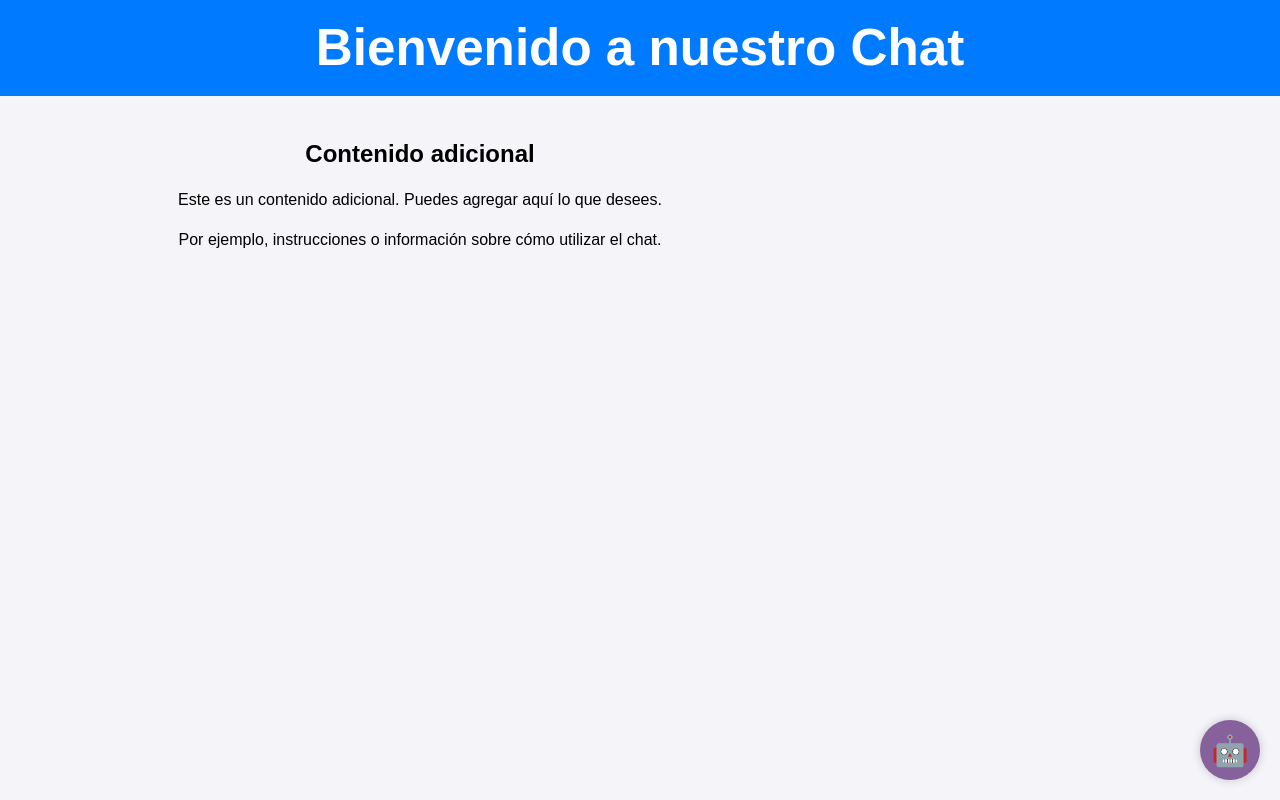
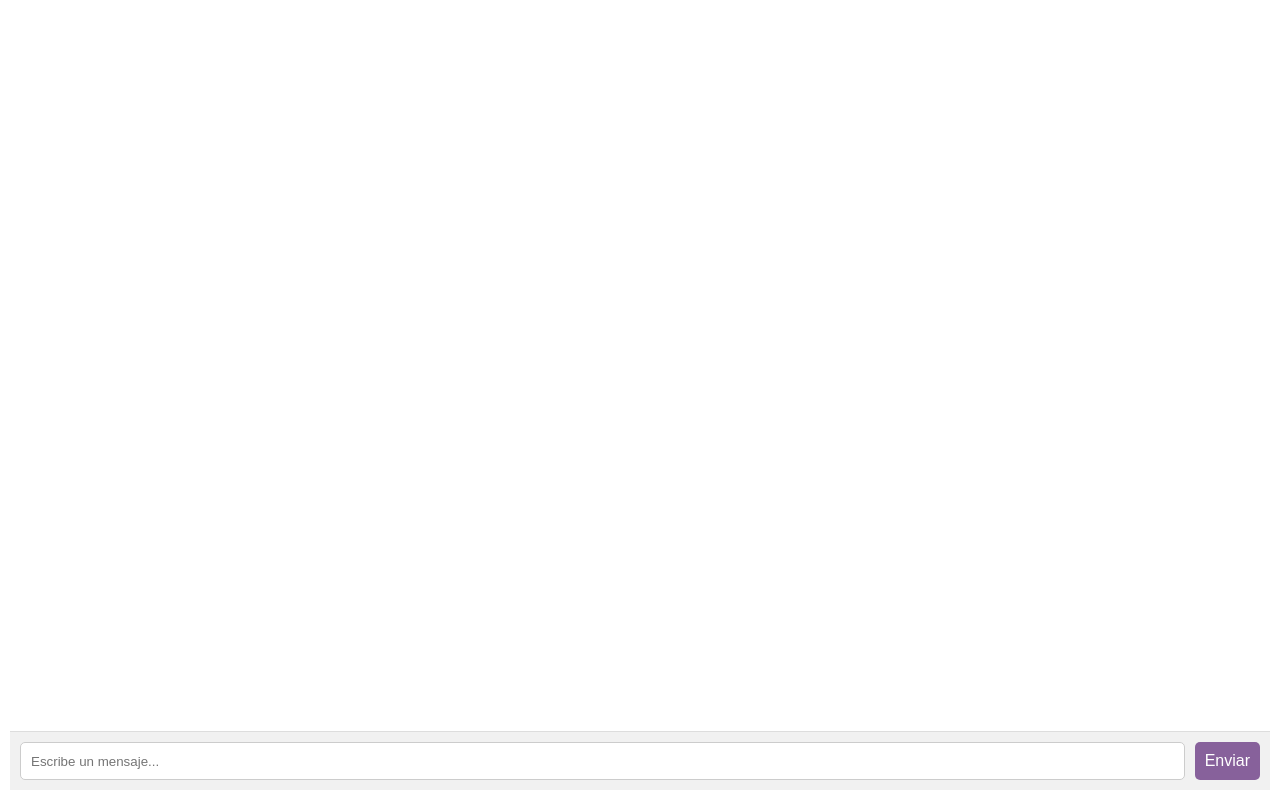
Before and after one commit to Fullmindtech-Org/chabot-ui-demo, a React (Vite) app: page / in a window 1280 px wide. Built offline with nearby package versions, Linux system fonts and the light colour scheme.

Commit message:
chat pantalla completa

```diff
--- a/src/App.css
+++ b/src/App.css
@@ -1,81 +1,10 @@
-#root {
-  /* max-width: 1280px; */
-  margin: 0;
-  padding: 0;
-  text-align: center;
-}
-
-.logo {
-  height: 6em;
-  padding: 1.5em;
-  will-change: filter;
-  transition: filter 300ms;
-}
-
-.logo:hover {
-  filter: drop-shadow(0 0 2em #646cffaa);
-}
-
-.logo.react:hover {
-  filter: drop-shadow(0 0 2em #61dafbaa);
-}
-
-@keyframes logo-spin {
-  from {
-    transform: rotate(0deg);
-  }
-  to {
-    transform: rotate(360deg);
-  }
-}
-
-@media (prefers-reduced-motion: no-preference) {
-  a:nth-of-type(2) .logo {
-    animation: logo-spin infinite 20s linear;
-  }
-}
-
-.card {
-  padding: 2em;
-}
-
-.read-the-docs {
-  color: #888;
-}
-
-/* Header */
-.header {
+/* Contenedor principal */
+.app-container {
+  position: relative;
   width: 100%;
-  background-color: #007BFF;
-  color: white;
-  text-align: center;
-  padding: 20px;
-  box-sizing: border-box;
-}
-
-.header h1 {
-  margin: 0;
-}
-
-.header p {
-  margin-top: 10px;
-}
-
-/* Contenido principal */
-.main-content {
-  width: 80%;
-  max-width: 800px;
-  padding: 20px;
-  text-align: center;
-  color: black;
-}
-
-.main-content h2 {
-  margin-bottom: 10px;
-}
-
-.main-content p {
-  margin-bottom: 10px;
+  min-height: 100vh;
+  display: flex;
+  flex-direction: column;
 }
 
 /* CHAT */
@@ -87,80 +16,17 @@ body {
   background-color: #f4f4f9;
 }
 
-/* Contenedor principal */
-.app-container {
-  position: relative;
+/* Contenedor del chat siempre visible */
+.chat-container {
   width: 100%;
-  min-height: 100vh;
-  display: flex;
-  flex-direction: column;
-}
-
-/* Burbuja flotante */
-.chat-bubble {
-  position: fixed;
-  bottom: 20px;
-  right: 20px;
-  background-color: rgb(135, 97, 155);
-  color: white;
-  border-radius: 50%;
-  width: 60px;
-  height: 60px;
-  display: flex;
-  justify-content: center;
-  align-items: center;
-  font-size: 30px;
-  cursor: pointer;
-  box-shadow: 0 0 10px rgba(0, 0, 0, 0.2);
-  transition: transform 0.3s ease;
-}
-
-.chat-bubble:hover {
-  transform: scale(1.1);
-}
-
-/* Contenedor del chat */
-.chat-container {
-  position: fixed;
-  bottom: 80px;
-  right: 20px;
-  width: 350px;
-  height: 400px;
-  border: 1px solid #ccc;
+  height: 100vh;
+  border: none;
   background-color: white;
   display: flex;
   flex-direction: column;
   justify-content: space-between;
-  border-radius: 10px;
-  box-shadow: 0 0 10px rgba(0, 0, 0, 0.1);
-  animation: slideUp 0.3s ease-out;
-  padding-top: 40px;
-}
-
-/* Animación de deslizamiento del chat */
-@keyframes slideUp {
-  from {
-    transform: translateY(100%);
-  }
-  to {
-    transform: translateY(0);
-  }
-}
-
-/* Botón de cierre */
-.close-button {
-  position: absolute;
-  top: 10px;
-  left: 10px;
-  background-color: transparent;
-  border: none;
-  font-size: 20px;
-  color: #aaa;
-  cursor: pointer;
-}
-
-.close-button:hover {
-  color: #ff0000;
+  padding: 10px;
+  box-sizing: border-box;
 }
 
 /* Área de los mensajes */
@@ -170,57 +36,6 @@ body {
   flex-grow: 1;
   display: flex;
   flex-direction: column;
-  margin-top: 30px;
-}
-
-/* Contenedor de mensaje con avatar */
-.message {
-  display: flex;
-  align-items: center;
-  margin-bottom: 10px;
-  width: 100%;
-}
-
-/* Avatar del mensaje */
-.avatar {
-  font-size: 30px;
-  margin-right: 10px;
-  display: inline-block;
-}
-
-/* Texto de mensaje */
-.message-text {
-  max-width: 70%;
-  padding: 10px;
-  margin: 5px;
-  border-radius: 15px;
-  word-wrap: break-word;
-  display: inline-block;
-}
-
-/* Mensaje del usuario */
-.user-message {
-  justify-content: flex-start;
-  flex-direction: row-reverse;
-}
-
-.user-message .message-text {
-  background-color: rgb(135, 97, 155);
-  text-align: right;
-  border-radius: 15px 15px 0 15px;
-  margin-left: 10px;
-}
-
-/* Mensaje del bot */
-.bot-message {
-  justify-content: flex-start;
-}
-
-.bot-message .message-text {
-  background-color: #7d7d7d;
-  text-align: left;
-  border-radius: 15px 15px 15px 0;
-  margin-right: 10px;
 }
 
 /* Caja de entrada y botón */
@@ -228,6 +43,8 @@ body {
   display: flex;
   padding: 10px;
   background-color: #f1f1f1;
+  border-top: 1px solid #ddd;
+  position: relative;
 }
 
 .input-box input {
@@ -238,8 +55,10 @@ body {
   margin-right: 10px;
   background-color: white;
   color: black;
+  width: 100%;
 }
 
+/* Botón de enviar */
 .input-box button {
   padding: 10px;
   border: none;
@@ -250,6 +69,38 @@ body {
   cursor: pointer;
 }
 
-.input-box button:hover {
-  background-color: rgb(123 50 161);;
+/* Ajustes para los mensajes */
+.message {
+  display: flex;
+  align-items: center;
+  margin-bottom: 10px;
+  width: 100%;
 }
+
+.avatar {
+  font-size: 30px;
+  margin-right: 10px;
+}
+
+.message-text {
+  max-width: 70%;
+  padding: 10px;
+  margin: 5px;
+  border-radius: 15px;
+  word-wrap: break-word;
+  display: inline-block;
+}
+
+.user-message .message-text {
+  background-color: rgb(135, 97, 155);
+  text-align: right;
+  border-radius: 15px 15px 0 15px;
+  margin-left: 10px;
+}
+
+.bot-message .message-text {
+  background-color: #7d7d7d;
+  text-align: left;
+  border-radius: 15px 15px 15px 0;
+  margin-right: 10px;
+}
--- a/src/App.jsx
+++ b/src/App.jsx
@@ -5,8 +5,6 @@ import './App.css';
 function App() {
   const [messages, setMessages] = useState([]);
   const [input, setInput] = useState('');
-  const [showChat, setShowChat] = useState(false);
-  const chatContainerRef = useRef(null);
   const chatBoxRef = useRef(null);
 
   const userAvatar = '👨🏻';  // Emoji para el usuario
@@ -23,9 +21,8 @@ function App() {
     setInput('');
 
     // Respuesta del "bot"
-    // Configuración de la solicitud
     axios.post(url, {
-      model: 'demo', // Cambiar nombre al modelo requerido
+      model: 'demo2', // Cambiar nombre al modelo requerido
       prompt: input,
       stream: false,
     }, {
@@ -34,20 +31,12 @@ function App() {
       }
     })
     .then(response => {
-      const botMessage = { text: response.data?.response, sender: "bot"}
+      const botMessage = { text: response.data?.response, sender: "bot" }
       setMessages(prevMessages => [...prevMessages, botMessage])
-
     })
     .catch(error => {
       console.error('Error en la solicitud:', error);
     });
-  };
-
-  // Función para manejar el clic fuera del chat
-  const handleClickOutside = (e) => {
-    if (chatContainerRef.current && !chatContainerRef.current.contains(e.target)) {
-      setShowChat(false);
-    }
   };
 
   // Función para manejar el evento de presionar Enter
@@ -57,26 +46,8 @@ function App() {
     }
   };
 
-  // Función para cerrar el chat manualmente con el botón
-  const closeChat = () => {
-    setShowChat(false);
-  };
-
-  useEffect(() => {
-    if (showChat) {
-      document.addEventListener('mousedown', handleClickOutside);
-    } else {
-      document.removeEventListener('mousedown', handleClickOutside);
-    }
-
-    return () => {
-      document.removeEventListener('mousedown', handleClickOutside);
-    };
-  }, [showChat]);
-
   // Efecto para hacer scroll hacia abajo cada vez que los mensajes cambian
   useEffect(() => {
-    // Desplazamos hacia abajo el contenedor de mensajes
     if (chatBoxRef.current) {
       chatBoxRef.current.scrollTop = chatBoxRef.current.scrollHeight;
     }
@@ -84,33 +55,8 @@ function App() {
 
   return (
     <div className="app-container">
-       {/* Header */}
-       <header className="header">
-        <h1>Bienvenido a nuestro Chat</h1>
-      </header>
-
-      {/* Contenido principal */}
-      <main className="main-content">
-        <h2>Contenido adicional</h2>
-        <p>Este es un contenido adicional. Puedes agregar aquí lo que desees.</p>
-        <p>Por ejemplo, instrucciones o información sobre cómo utilizar el chat.</p>
-      </main>
-
-      {/* Burbuja flotante */}
-      {!showChat && (
-        <div className="chat-bubble" onClick={() => setShowChat(true)}>
-          {botAvatar}
-        </div>
-      )}
-
       {/* Contenedor del chat */}
-      {showChat && (
-        <div className="chat-container" ref={chatContainerRef}>
-          {/* Botón de cierre */}
-          <button className="close-button" onClick={closeChat}>
-            ✖
-          </button>
-
+      <div className="chat-container">
         <div className="chat-box" ref={chatBoxRef}>
           {messages.map((msg, index) => (
             <div key={index} className={`message ${msg.sender}-message`}>
@@ -130,7 +76,6 @@ function App() {
           <button onClick={sendMessage}>Enviar</button>
         </div>
       </div>
-      )}
     </div>
   );
 }
```
Lines whose indentation alone changed are shown as unchanged.
